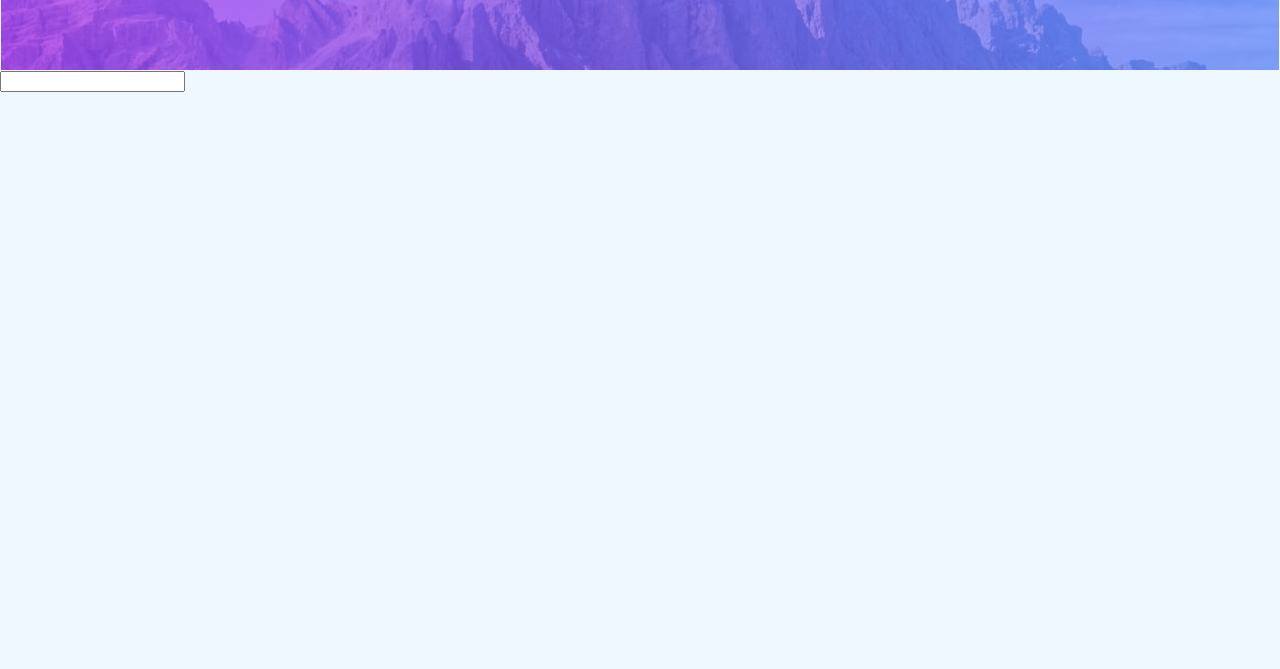
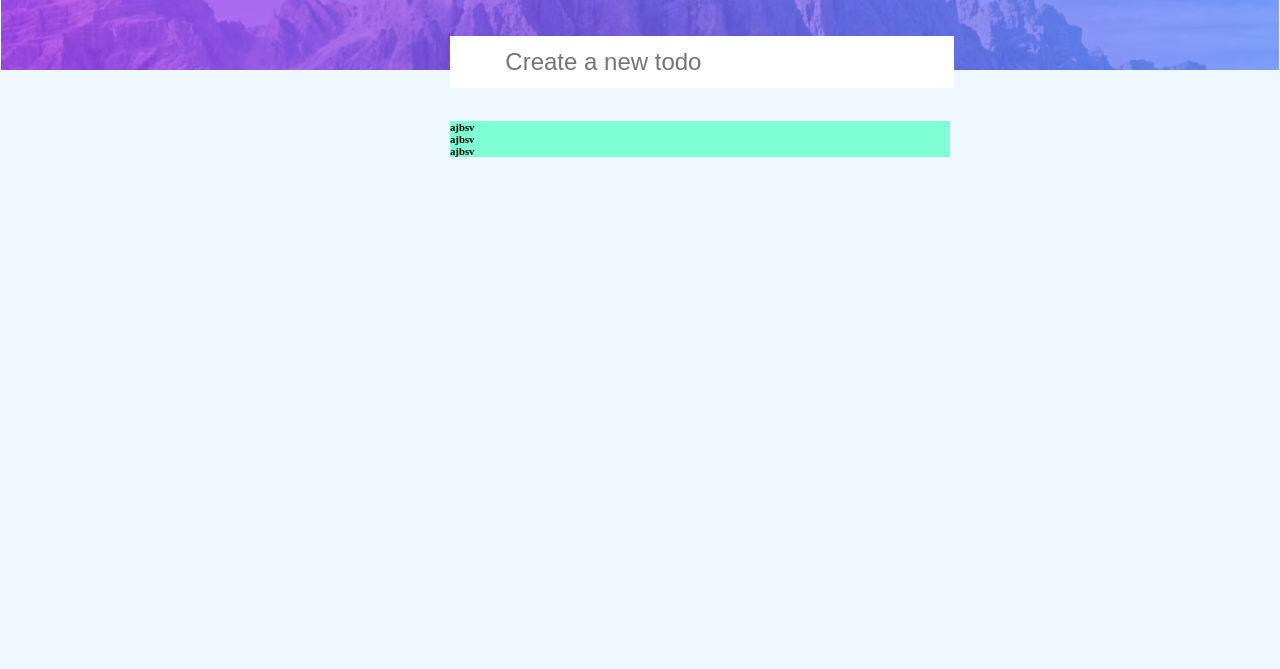
Before and after one commit to ashfaqjani916/Javascript-TypeScript-Projects, a plain HTML site: page TODO-list/index.html in a window 1280 px wide. Shown: the part 131-800 px from the top of the page. Drawn offline with Linux system fonts and the light colour scheme.

Commit message:
fixed div positions

```diff
--- a/TODO-list/index.html
+++ b/TODO-list/index.html
@@ -11,12 +11,18 @@
         <h1>TODO</h1>
     </header>
     <div class="container">
+
         <div class="input">
-            <input type="text">
+            <div class="inputbox">
+                <input type="text" placeholder="        Create a new todo">
+            </div>
         </div>
-        <div class="tasks">
+    </div>
 
-        </div>
+    <div class="tasks">
+        <h6>ajbsv</h6>
+        <h6>ajbsv</h6>
+        <h6>ajbsv</h6>
     </div>
 </body>
 </html>
--- a/TODO-list/main.js
+++ b/TODO-list/main.js
@@ -0,0 +1 @@
+const inputtable = document.querySelector(".input");
--- a/TODO-list/styles.css
+++ b/TODO-list/styles.css
@@ -19,3 +19,27 @@ h1{
     letter-spacing: 2px;
     font-family: 'Gill Sans', 'Gill Sans MT', Calibri, 'Trebuchet MS', sans-serif;
 }
+.inputbox{
+    height: 50px;
+    width: 500px;
+    position: absolute;
+    margin-top: -35px;
+    margin-left: 450px;
+}
+input{
+    height: 50px;
+    width: 500px;
+    border: none;
+    outline: none;
+    font-size: x-large;
+    color: rgb(50, 50, 50,0.75);
+}
+
+.tasks{
+    display: flex;
+    flex-direction: column;
+    width: 500px;
+    margin-left: 450px;
+    background-color: aquamarine;
+    margin-top: 50px;
+}
```
